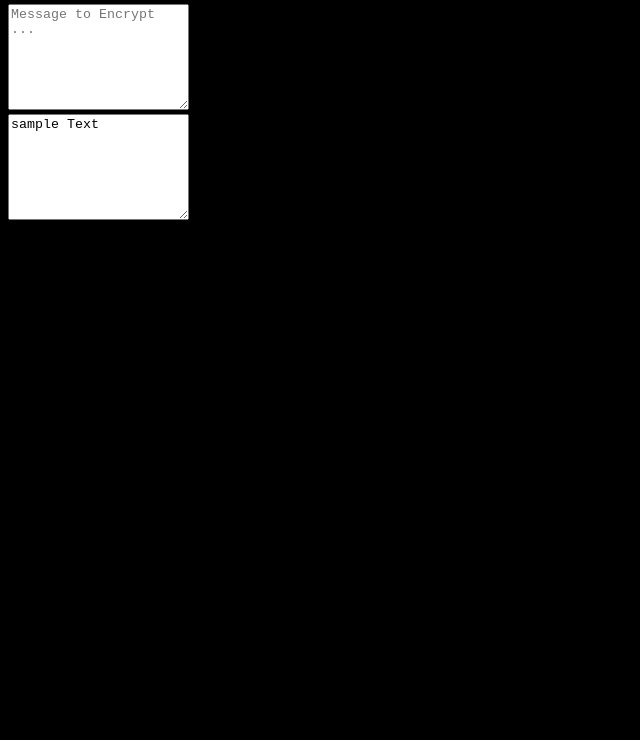
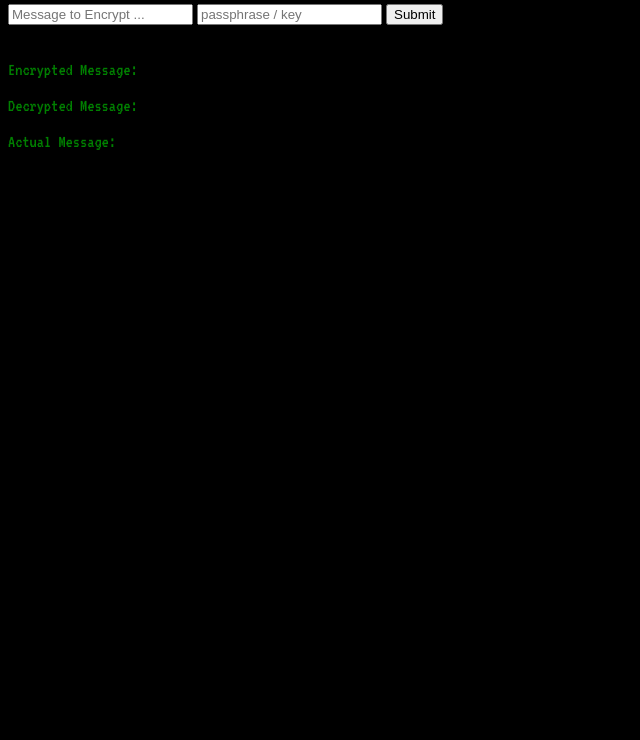
Before and after one commit to CodyPellom/EncryptTheMessage, a website: page index.html in a window 1280 px wide. Shown: the part 60-800 px from the top of the page, without its empty margins (0-640 px from the left). Drawn offline with nearby package versions, Linux system fonts and the light colour scheme.

Commit message:
'progress'

```diff
--- a/index.html
+++ b/index.html
@@ -5,15 +5,26 @@
     <meta name="viewport" content="width=device-width, initial-scale=1.0">
     <title>Encrypt a Message</title>
     <link rel="stylesheet" href="./style.css">
-</head>
+<script src="./node_modules/crypto-js/crypto-js.js"></script></head>
 <body>
-    <div><h2>Javascript Cryptography</h2></div>
+    <div><h2>Encrypt the Message</h2></div>
 <div class="form-section">
-<textarea id="msg" name="msg" placeholder="Message to Encrypt ..." style="height:100px"></textarea>
+<input id="msg" type="text" name="msg" placeholder="Message to Encrypt ...">
+<input type="password" name="passphrase" id="passphrase" placeholder="passphrase / key">
+<button onclick="submission()">Submit</button>
 </div>
-<div class="results-section">
- <textarea name="results" id="results"></textarea>
-</div>
+
+<br><br>
+<label>Encrypted Message: </label>
+<div id="finished-encryption"></div>
+<br>
+
+<label>Decrypted Message: </label>
+<div id="finished-decryption"></div>
+
+<br>
+<label>Actual Message:</label>
+<div id="message-text"></div>
 </body>
 <script src="./main.js"></script>
 </html>
--- a/main.js
+++ b/main.js
@@ -1,3 +1,19 @@
 let msg = document.getElementById('msg');
+let pass = document.getElementById('passphrase');
 let results = document.getElementById('results');
-results.value = 'sample Text';
+let finished_encrypt = document.getElementById('finished-encryption');
+let finished_decryption = document.getElementById('finished-decryption');
+let message_text = document.getElementById('message-text');
+
+
+submission = () => {
+    var encrypt = CryptoJS.AES.encrypt(msg.value, pass.value);
+    var decrypt = CryptoJS.AES.decrypt(encrypt, pass.value);
+    var decryptedMessage = decrypt.toString(CryptoJS.enc.Utf8);
+
+
+    finished_encrypt.innerHTML = encrypt.ciphertext;
+    finished_decryption.innerHTML = decrypt;
+    message_text.innerHTML = decryptedMessage;
+
+}
--- a/style.css
+++ b/style.css
@@ -6,6 +6,15 @@ body, html {
 h1,h2,h3,h4,h5,h6 {
   font-family: 'VT323';
   color: green;
+}
+label {
+  font-size: large;
+  font-family: 'VT323';
+  color: green;
+
+}
+div {
+  color: white;
 }
 /*Global Styles End*/
 
```
Also changed, not shown: package.json (added, +27 -0 lines), 1 other file.
